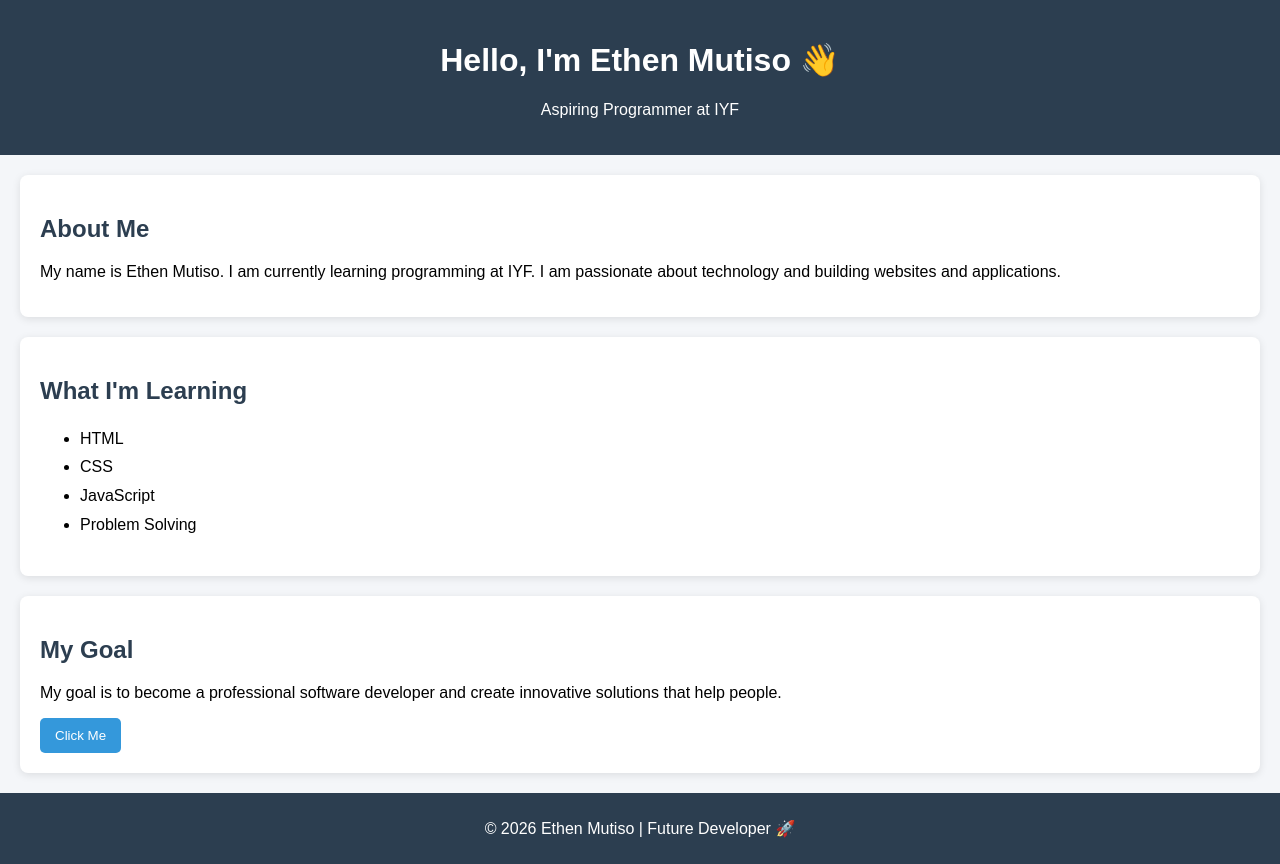
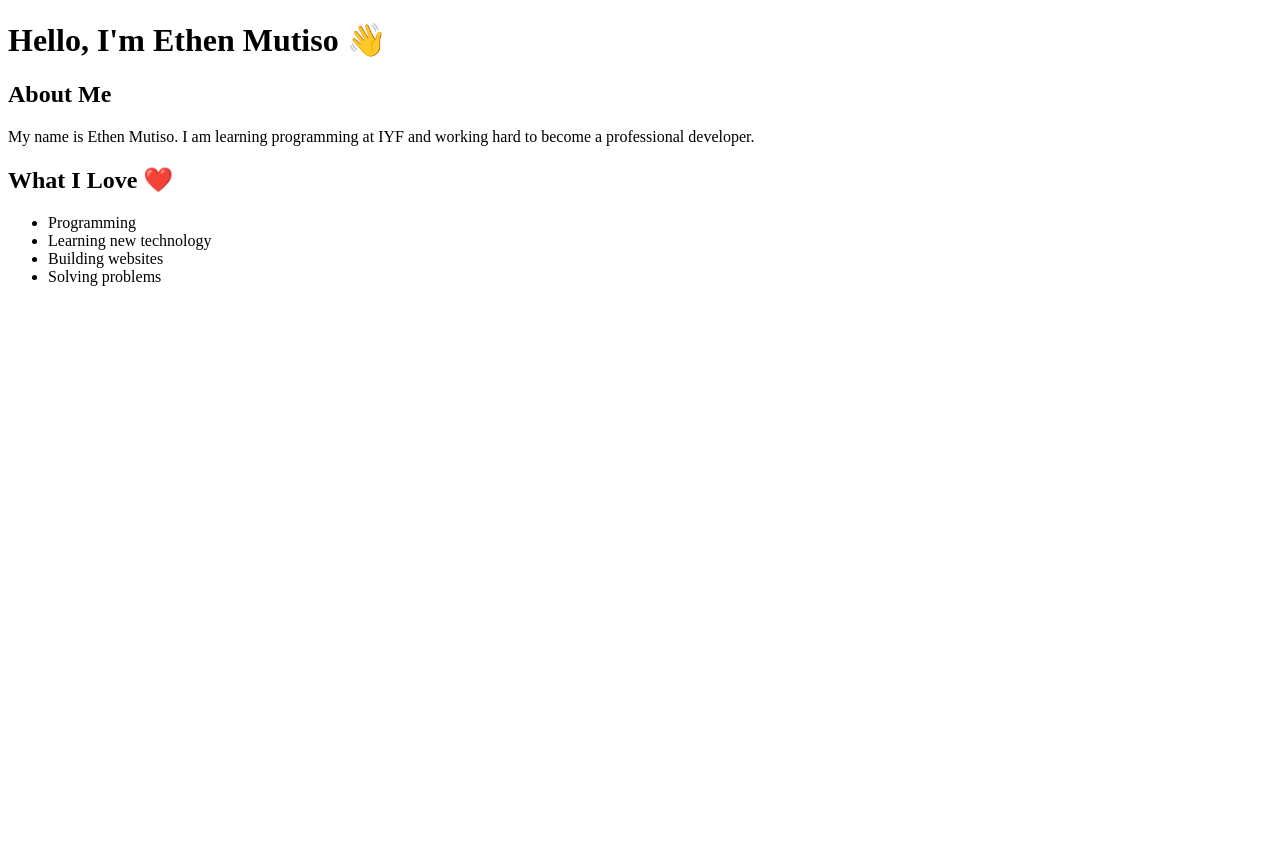
Before and after one commit to kaduskotoxic-droid/iyf-s10-week-2-kaduskotoxic-droid, a plain HTML site: page index.html in a window 1280 px wide. After the commit the page ends 800 px from the top, so only its background shows below. Drawn offline with Linux system fonts and the light colour scheme.

```diff
--- a/index.html
+++ b/index.html
@@ -2,103 +2,25 @@
 <html lang="en">
 <head>
     <meta charset="UTF-8">
-    <title>About Ethen Mutiso</title>
-    <style>
-        body {
-            font-family: Arial, sans-serif;
-            background-color: #f4f6f9;
-            margin: 0;
-            padding: 0;
-        }
-
-        header {
-            background-color: #2c3e50;
-            color: white;
-            padding: 20px;
-            text-align: center;
-        }
-
-        section {
-            padding: 20px;
-            margin: 20px;
-            background-color: white;
-            border-radius: 8px;
-            box-shadow: 0 2px 8px rgba(0,0,0,0.1);
-        }
-
-        h2 {
-            color: #2c3e50;
-        }
-
-        ul {
-            line-height: 1.8;
-        }
-
-        footer {
-            text-align: center;
-            padding: 10px;
-            background-color: #2c3e50;
-            color: white;
-            margin-top: 20px;
-        }
-
-        button {
-            background-color: #3498db;
-            color: white;
-            border: none;
-            padding: 10px 15px;
-            border-radius: 5px;
-            cursor: pointer;
-        }
-
-        button:hover {
-            background-color: #2980b9;
-        }
-    </style>
+    <meta name="viewport" content="width=device-width, initial-scale=1.0">
+    <title>Ethen Mutiso - About Me</title>
 </head>
 <body>
 
-<header>
     <h1>Hello, I'm Ethen Mutiso 👋</h1>
-    <p>Aspiring Programmer at IYF</p>
-</header>
 
-<section>
     <h2>About Me</h2>
     <p>
-        My name is Ethen Mutiso. I am currently learning programming at IYF.
-        I am passionate about technology and building websites and applications.
+        My name is Ethen Mutiso. I am learning programming at IYF and working hard to become a professional developer.
     </p>
-</section>
 
-<section>
-    <h2>What I'm Learning</h2>
+    <h2>What I Love ❤️</h2>
     <ul>
-        <li>HTML</li>
-        <li>CSS</li>
-        <li>JavaScript</li>
-        <li>Problem Solving</li>
+        <li>Programming</li>
+        <li>Learning new technology</li>
+        <li>Building websites</li>
+        <li>Solving problems</li>
     </ul>
-</section>
-
-<section>
-    <h2>My Goal</h2>
-    <p>
-        My goal is to become a professional software developer and create
-        innovative solutions that help people.
-    </p>
-    <button onclick="showMessage()">Click Me</button>
-</section>
-
-<footer>
-    <p>© 2026 Ethen Mutiso | Future Developer 🚀</p>
-</footer>
-
-<script>
-    function showMessage() {
-        alert("Keep going Ethen! You are becoming a great programmer!");
-    }
-</script>
 
 </body>
 </html>
```
